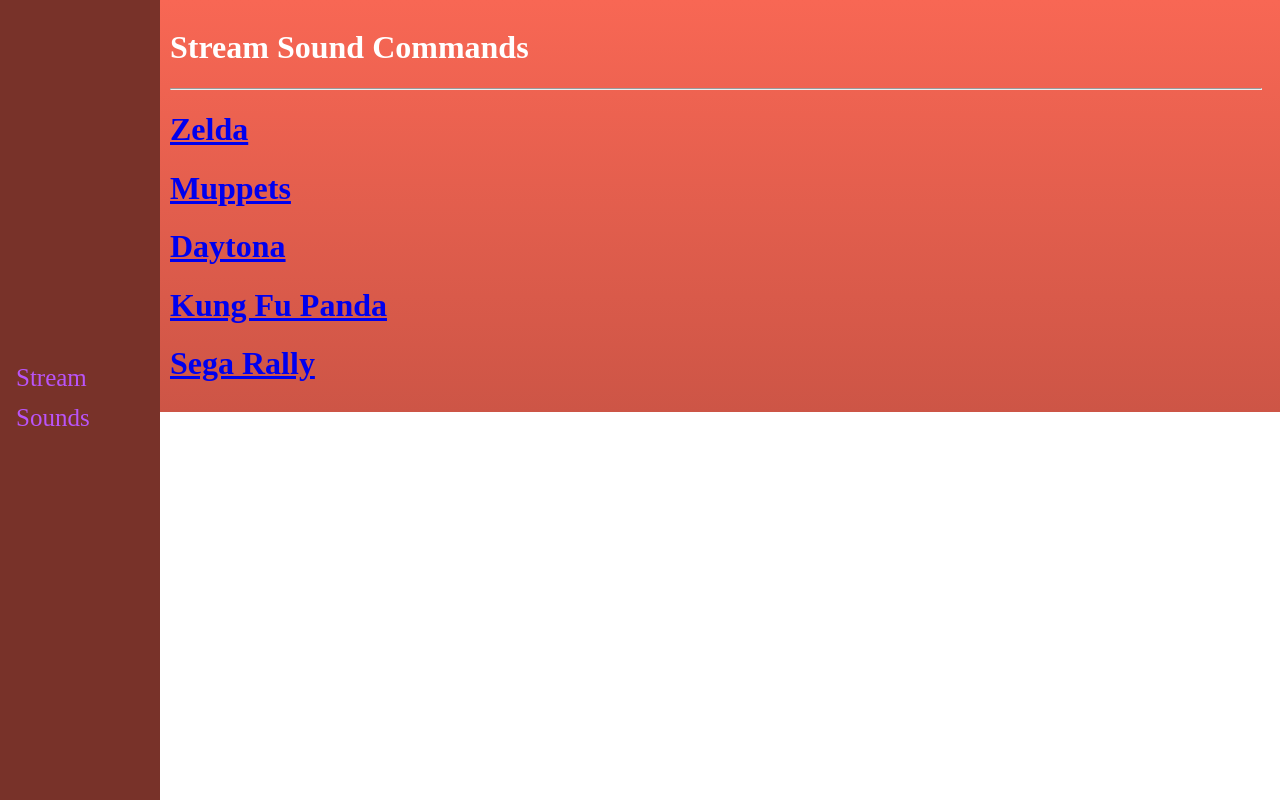
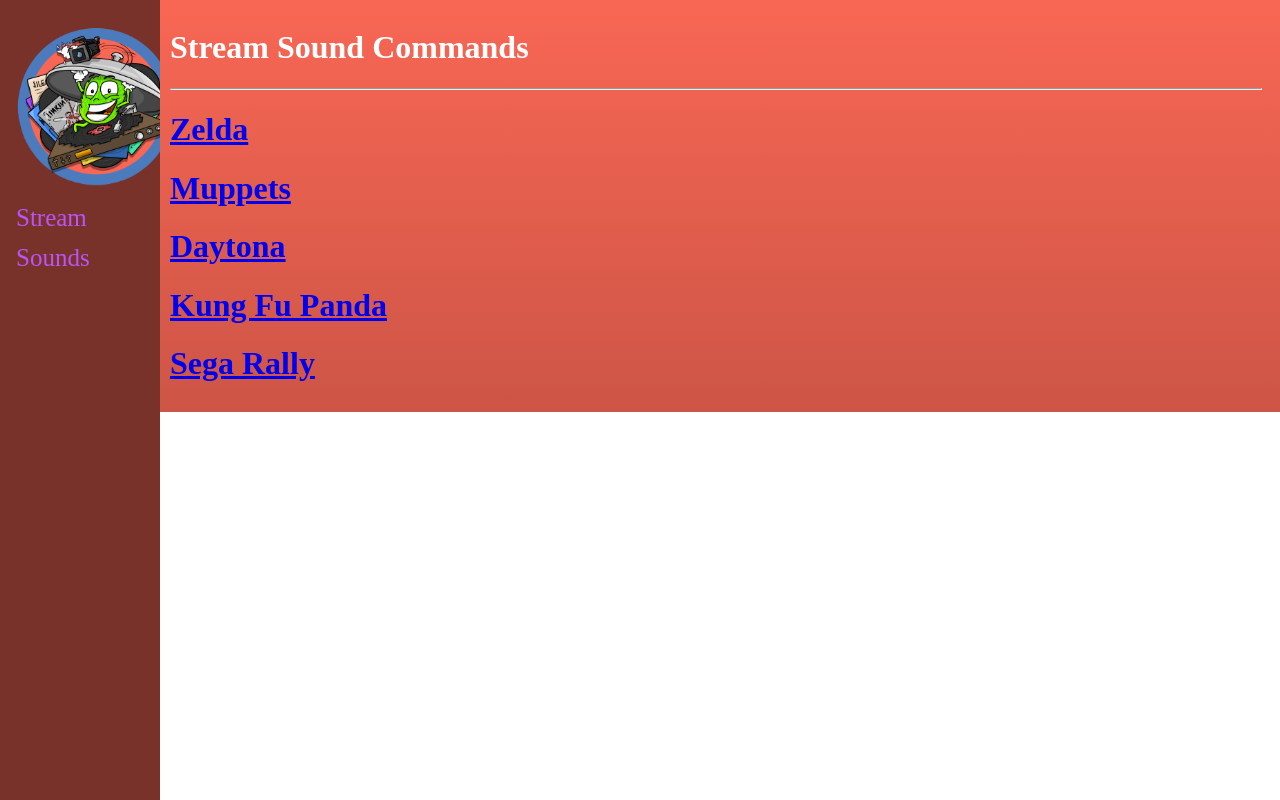
Before and after one commit to scaredtodeaf/scaredtodeaf.github.io, a plain HTML site: page index.html in a window 1280 px wide. Drawn offline with Linux system fonts and the light colour scheme.

Commit message:
Update main.css

```diff
--- a/css/main.css
+++ b/css/main.css
@@ -66,13 +66,6 @@
 	align-items: center;
 	justify-content: center;
 }
-
-header img {
-	padding: 160px 20px;
-	width: 680px;
-	box-sizing: border-box;
-}
-
 pre {
     display: inline-block;
     margin: 0;
```
